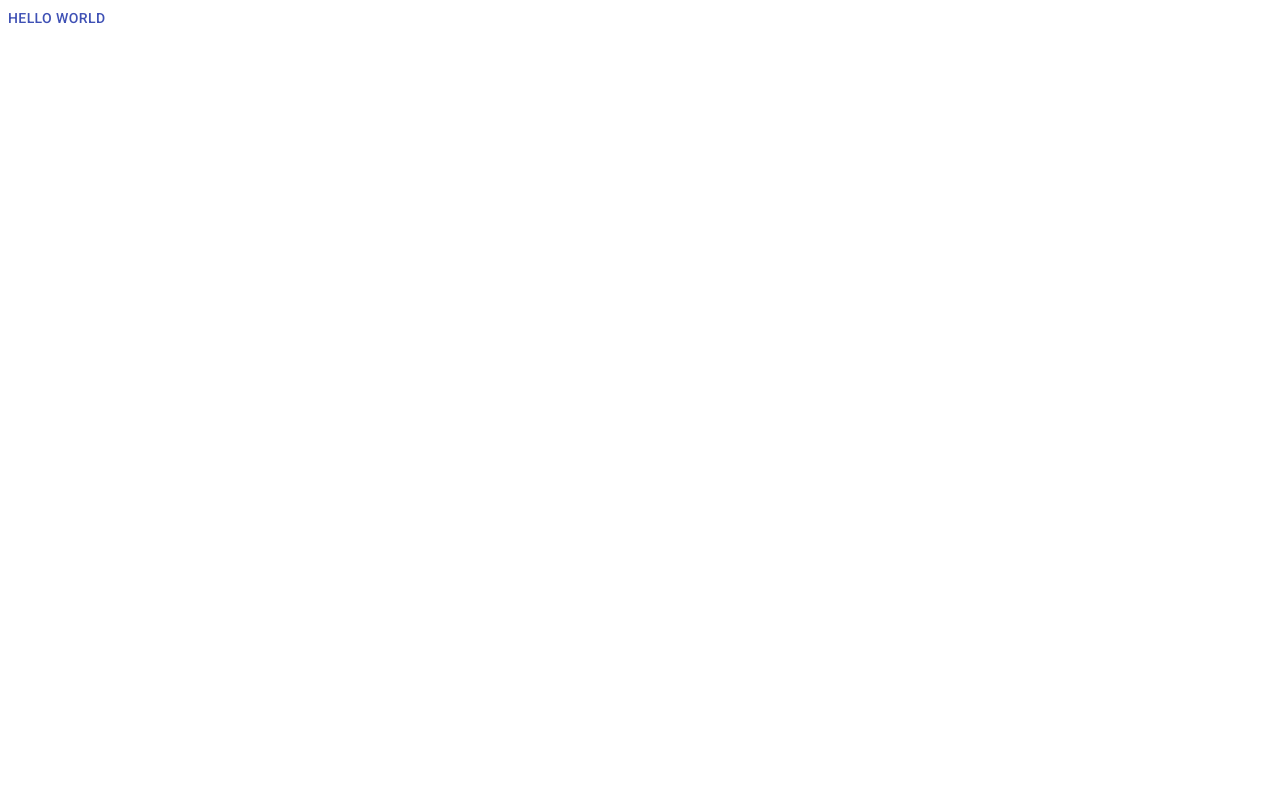
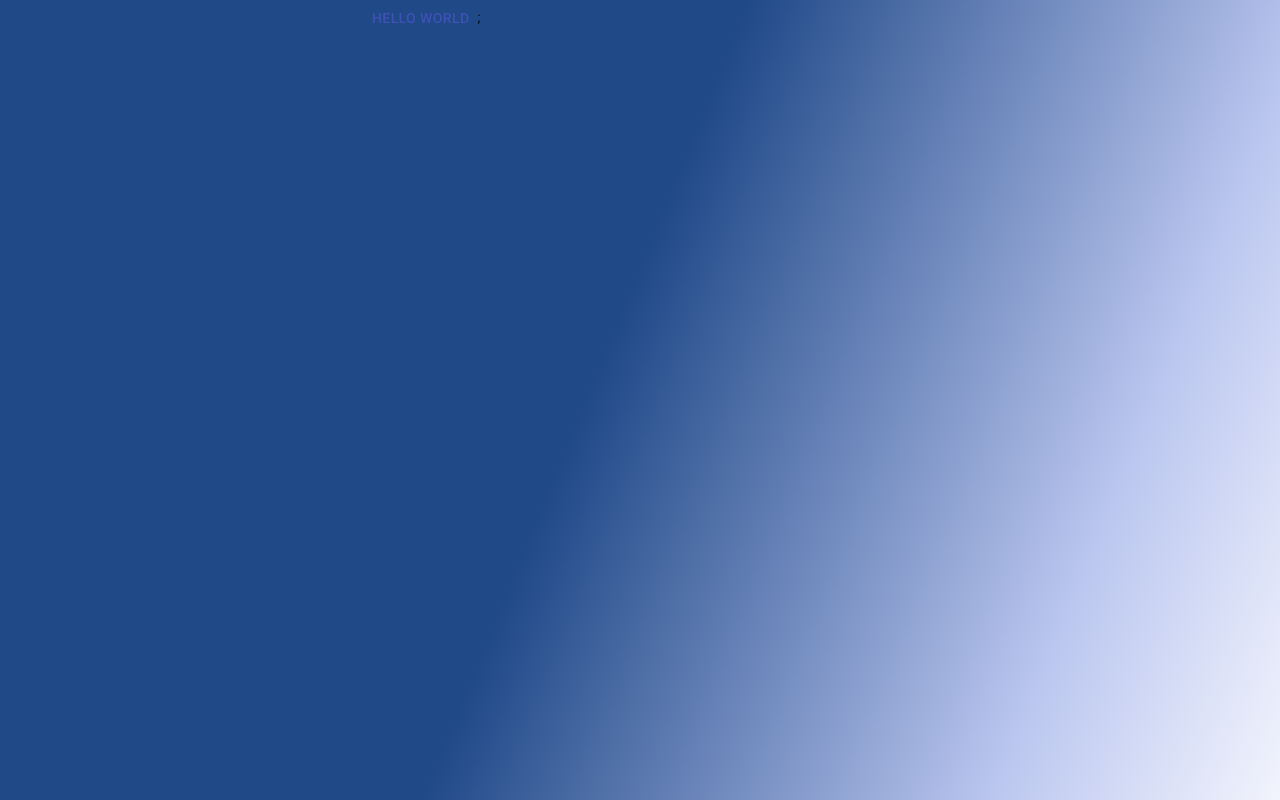
Before and after one commit to PeterSendor/CVManager, a React (Create React App) app in the folder cvm_react_app/: page / in a window 1280 px wide. Built offline with nearby package versions, Linux system fonts and the light colour scheme.

Commit message:
working site skeleton

```diff
--- a/cvm_react_app/public/index.html
+++ b/cvm_react_app/public/index.html
@@ -3,6 +3,7 @@
   <head>
     <meta charset="utf-8" />
     <link rel="stylesheet" href="https://fonts.googleapis.com/css?family=Roboto:300,400,500,700&display=swap" />
+    <link href="styles.css" rel="stylesheet">
 
   </head>
   <body>
--- /dev/null
+++ b/cvm_react_app/public/styles.css
@@ -0,0 +1,7 @@
+html {
+    height: 100%
+}
+body {
+    background: linear-gradient(292.24deg, rgba(217, 223, 248, 0.24) -1.41%, rgba(161, 177, 234, 0.714126) 17.71%, #204988 53.42%);
+    background-repeat: no-repeat;
+}
--- a/cvm_react_app/src/App.css
+++ b/cvm_react_app/src/App.css
@@ -0,0 +1,3 @@
+body {
+  background-color: linear-gradient(292.24deg, rgba(217, 223, 248, 0.24) -1.41%, rgba(161, 177, 234, 0.714126) 17.71%, #204988 53.42%);
+}
--- a/cvm_react_app/src/App.js
+++ b/cvm_react_app/src/App.js
@@ -1,8 +1,44 @@
+import { Button } from '@material-ui/core';
+import Container from '@material-ui/core/Container';
+import { createMuiTheme, MuiThemeProvider } from '@material-ui/core/styles';
+import { ThemeProvider } from '@material-ui/core/styles';
+import CssBaseline from "@material-ui/core/CssBaseline";
+import './App.css';
 
-import { Button } from '@material-ui/core';
+const theme2 = {
+  background: 'linear-gradient(45deg, #FE6B8B 30%, #FF8E53 90%)',
+};
+
+const backgroundTheme = createMuiTheme({
+  palette: {
+    background: {
+      default: "linear-gradient(#e66465, #9198e5)"
+    }
+  }
+});
 
 function App() {
-  return <Button color="primary">Hello World</Button>;
+
+  return  (
+
+  <MuiThemeProvider
+    theme={backgroundTheme}
+  >
+  <CssBaseline />
+
+    <Container
+      maxWidth="sm"
+
+    >
+      <Button
+        color="primary">Hello World
+      </Button>;
+
+    </Container>
+    </MuiThemeProvider>
+
+  )
+
 }
 
 export default App;
--- a/cvm_react_app/src/index.css
+++ b/cvm_react_app/src/index.css
@@ -1,4 +1,5 @@
 body {
+  background-color: linear-gradient(292.24deg, rgba(217, 223, 248, 0.24) -1.41%, rgba(161, 177, 234, 0.714126) 17.71%, #204988 53.42%);
   margin: 0;
   font-family: -apple-system, BlinkMacSystemFont, 'Segoe UI', 'Roboto', 'Oxygen',
     'Ubuntu', 'Cantarell', 'Fira Sans', 'Droid Sans', 'Helvetica Neue',
```
Also changed, not shown: 1 other file (tests, documents, lock files or other folders).
